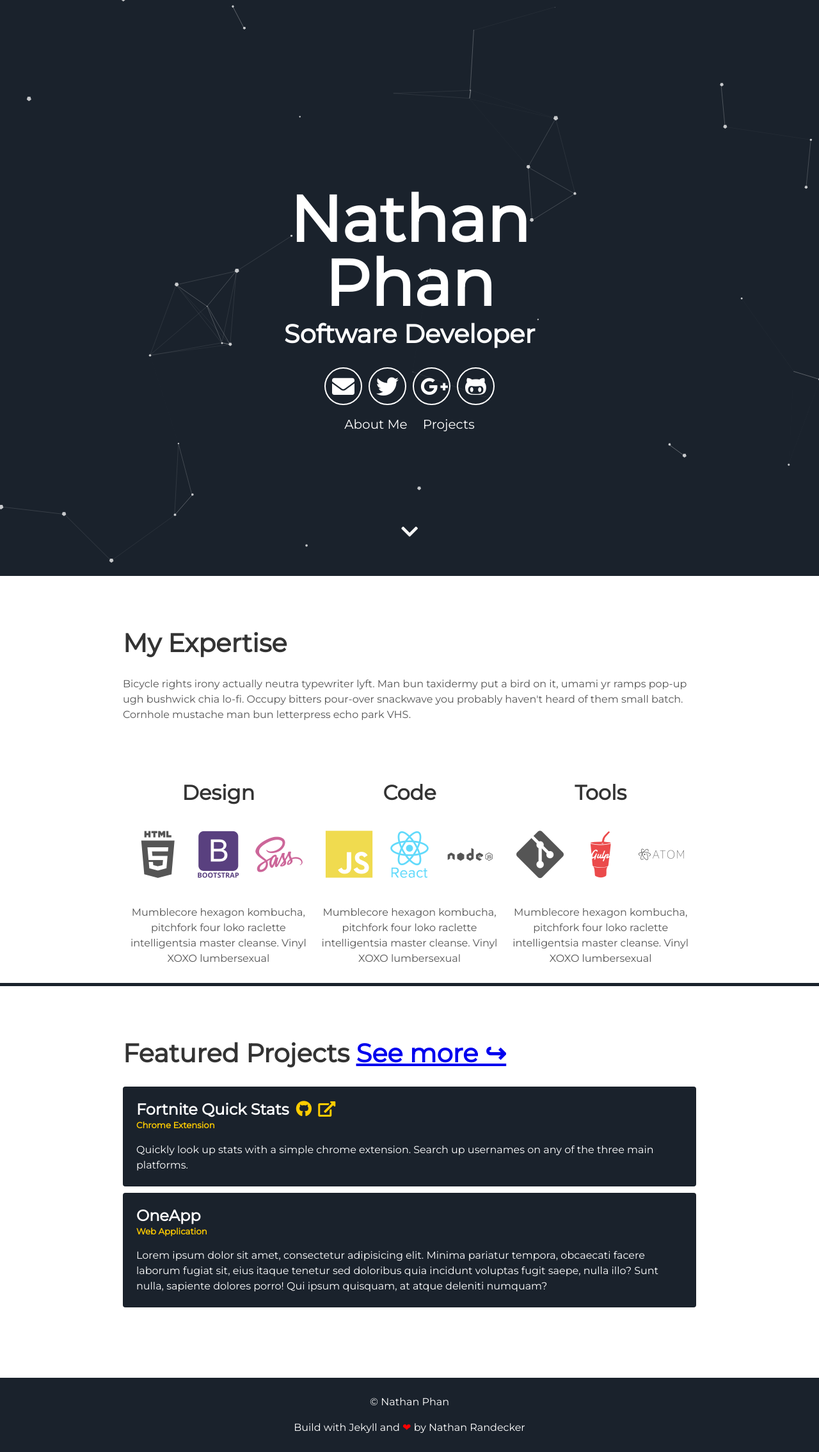
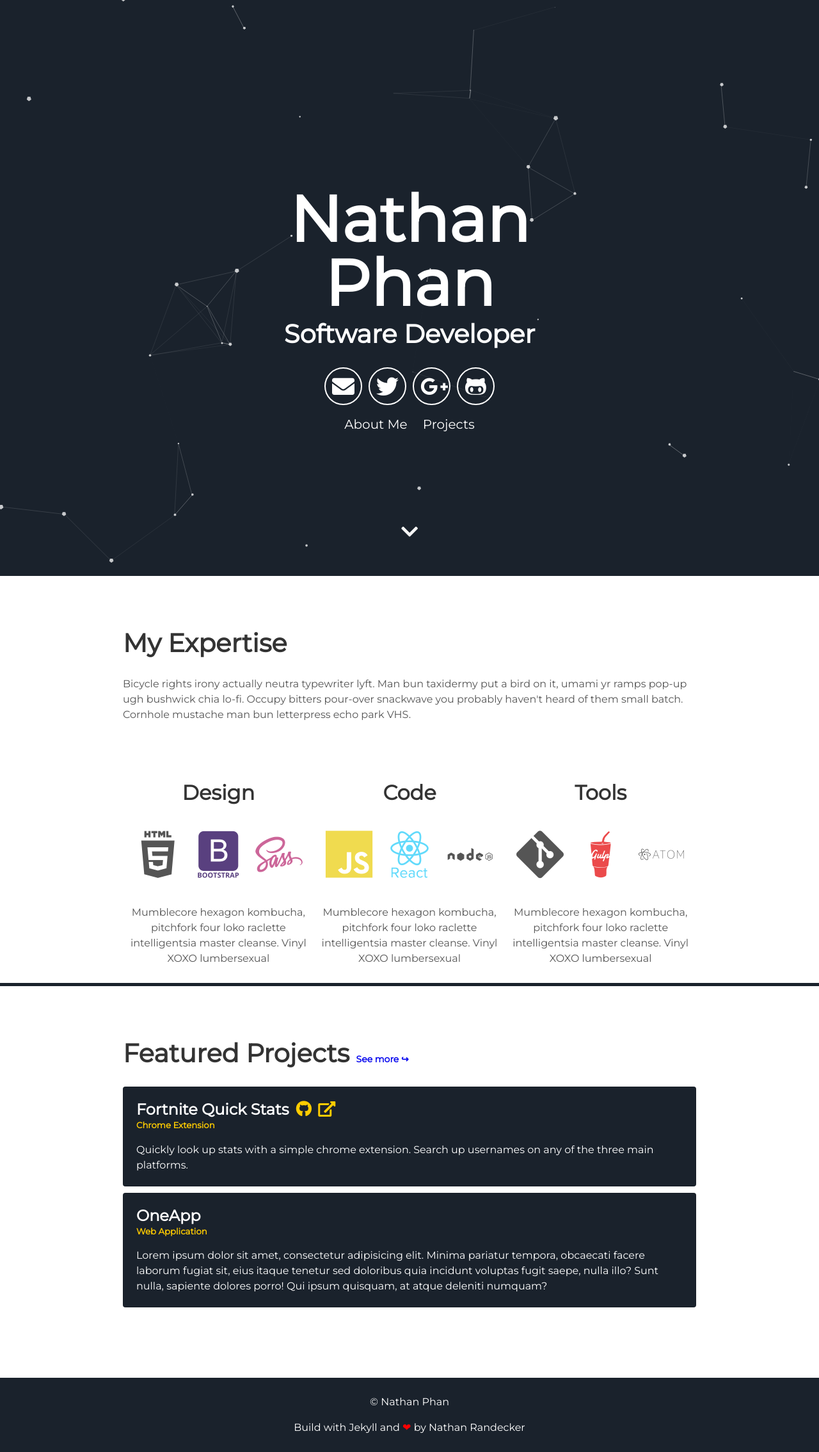
Before and after one commit to nthphan/nthphan.github.io, a Jekyll site: the page built from index.html, in a window 1280 px wide. Shown: the whole page at 64% size. Built offline with Jekyll 4.4.1, drawn with Linux system fonts in a browser that asks for light colours; nearby versions of some CDN libraries.

Commit message:
Update projects.html

```diff
--- a/_includes/projects.html
+++ b/_includes/projects.html
@@ -1,6 +1,6 @@
 <div class="user-details">
   <h1> Featured Projects
-    <a href="#">See more &#8618</a>
+    <a href="#" style="font-size:14px; text-decoration:none; text-decoration-color:yellow;">See more &#8618</a>
   </h1>
 </div>
 
```
